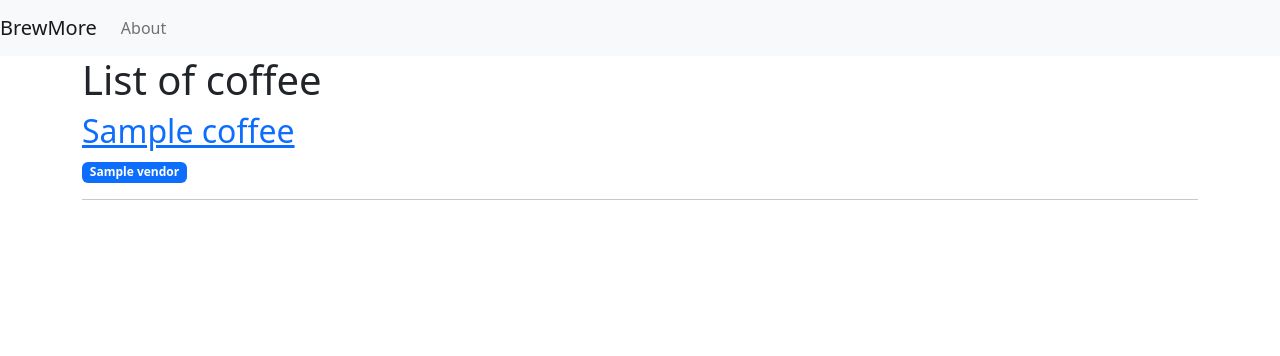
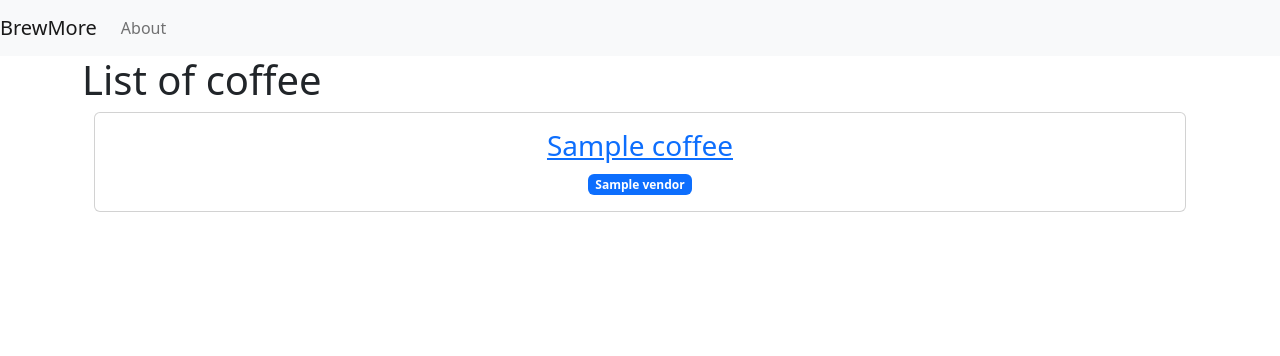
Before and after one commit to tk-hap/python_coffee_scraper, a Flask app: template templates/index.html in a window 1280 px wide. Shown: the top 356 px of the page. Run offline with Flask 2, Linux system fonts and the light colour scheme; the template is opened without the code that fills it: most values are stand-ins (such as "Sample title", 1, 10 or a date in 2020).

Commit message:
Switched to cards and grid

```diff
--- a/templates/index.html
+++ b/templates/index.html
@@ -2,11 +2,23 @@
 
 {% block content %}
     <h1>{% block title %} List of coffee {% endblock %}</h1>
-    {% for coffee in coffee_products %}
-    <a href="{{ url_for('single_product', product_id=coffee['id']) }}">
-        <h2>{{ coffee['title'] }}</h2>
-    </a>
-    <span class="badge bg-primary">{{ coffee['vendor'] }}</span>
-    <hr>
-    {% endfor %}
+
+    <div class="container text-center">
+        {% for coffees in coffee_products|batch(3) %}
+        <div class="row">
+        {% for coffee in coffees %}
+        <div class="col">
+            <div class="card">
+                <div class="card-body">
+                    <a href="{{ url_for('single_product', product_id=coffee['id']) }}" class="stretched-link">
+                        <h3 class="card-title">{{ coffee['title'] }}</h3>
+                    </a>
+                 <span class="badge bg-primary">{{ coffee['vendor'] }}</span>
+                </div>
+            </div>
+        </div>
+        {% endfor %}
+        </div>
+      {% endfor %}
+    </div>
 {% endblock %}
```
